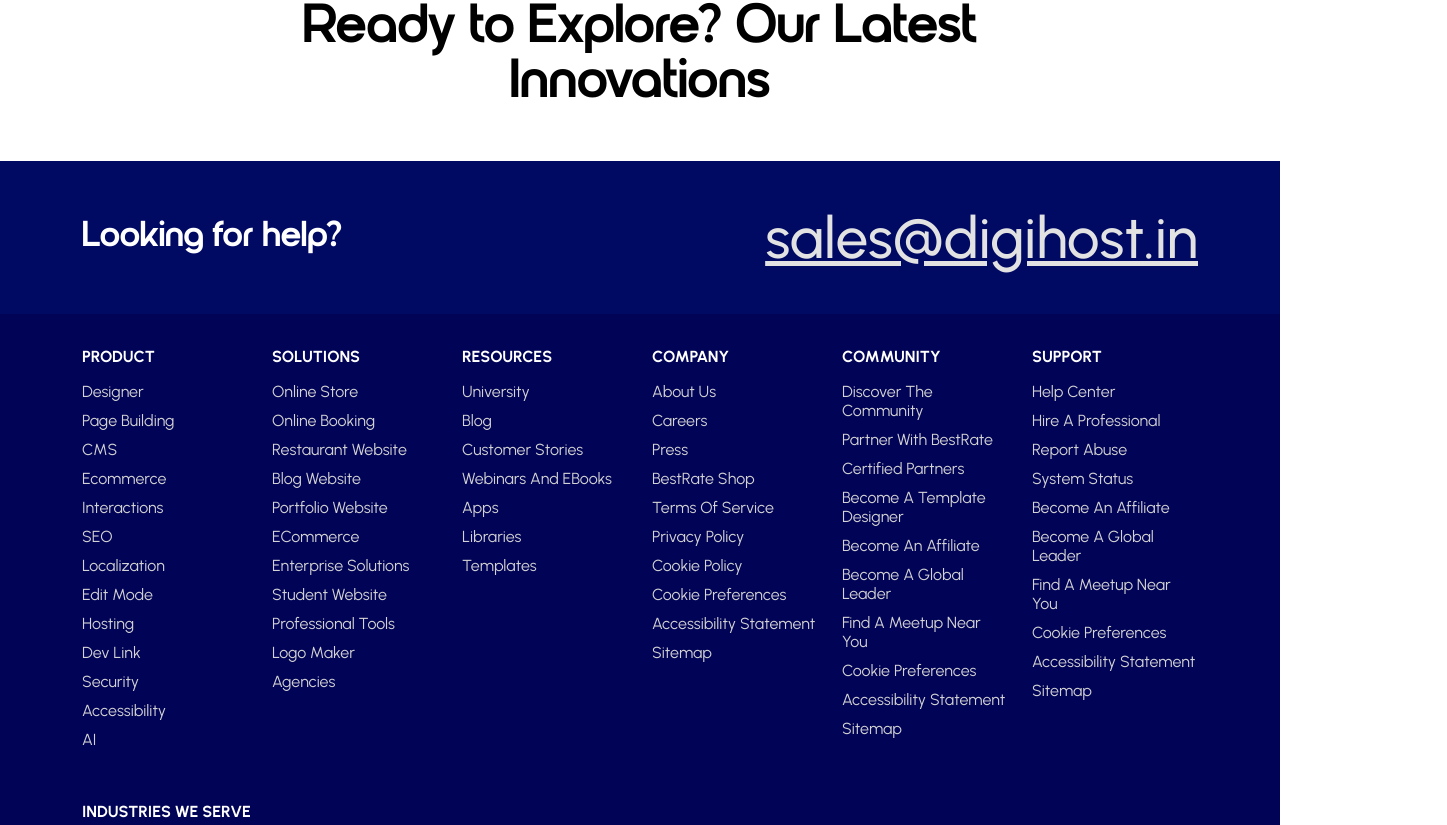
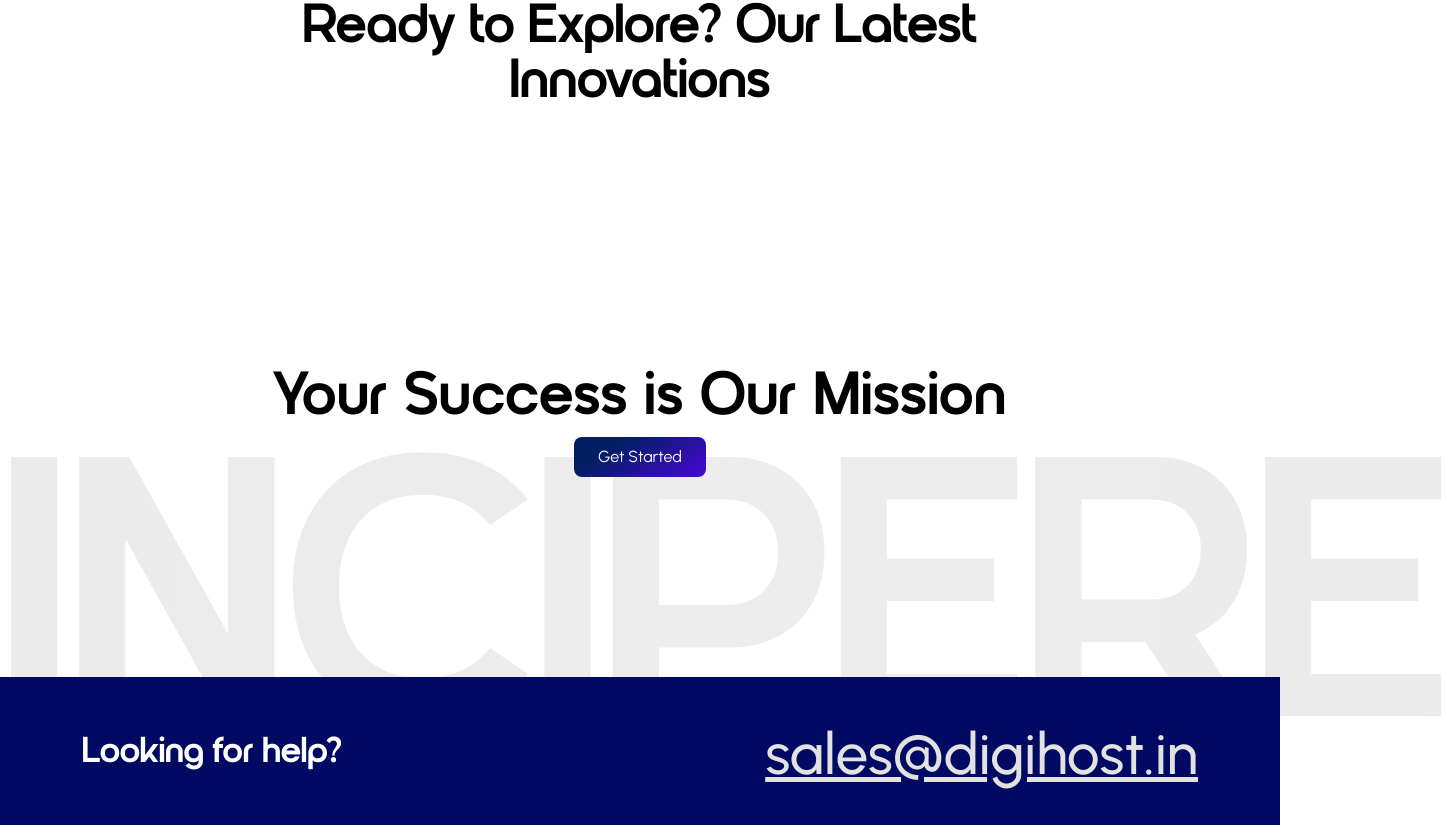
Before and after one commit to manisha-digihost/best-rate-website, a React (Vite) app: page / in a window 1280 px wide. Shown: the part 1455-2280 px from the top of the page, 1447 px wide, since content can reach past the window. Built offline with nearby package versions, Linux system fonts and the light colour scheme.

Commit message:
cta section

```diff
--- a/src/assets/scss/pages/_home.scss
+++ b/src/assets/scss/pages/_home.scss
@@ -191,3 +191,43 @@
     }
   }
 }
+
+// Mession
+
+.mission{
+  position: relative;
+  .content{
+    padding: 150px 0;
+    h2{
+      color: #000;
+      text-align: center;
+      font-family: $ibrand;
+      font-size: 3.8rem;
+      font-style: normal;
+      font-weight: 400;
+      line-height: 76px;
+      letter-spacing: 1.24px;
+    }
+    a{
+      text-align: center;
+    }
+  }
+  .back-text{
+    position: absolute;
+    bottom: -150px;
+    z-index: -1;
+    h2{
+      opacity: 0.39;
+      background: linear-gradient(90deg, #CDCDCD -7.49%, #D1D1D1 46.19%, #CDCDCD 99.87%);
+      background-clip: text;
+      -webkit-background-clip: text;
+      -webkit-text-fill-color: transparent;
+      text-align: center;
+      font-family: $ibrand;
+      font-size: 23.12rem;
+      font-style: normal;
+      font-weight: 400;
+      line-height: normal;
+    }
+  }
+}
--- a/src/components/HomeComponents.jsx
+++ b/src/components/HomeComponents.jsx
@@ -106,3 +106,21 @@ export const ReadyToExplore = () => {
     </div>
   );
 };
+
+export const Mission = () =>{
+  return(
+    <div className="section mission">
+      <div className="content">
+        <div className="container text-center">
+          <h2>Your Success is Our Mission</h2>
+          <a href="#!" className="button">Get Started</a>
+        </div>
+      </div>
+      <div className="back-text">
+        <h2>
+          INCIPERE
+          </h2>
+      </div>
+    </div>
+  )
+}
--- a/src/views/Home.jsx
+++ b/src/views/Home.jsx
@@ -4,6 +4,7 @@ import {
   ExpertyBuild,
   Hero,
   ReadyToExplore,
+  Mission
 } from "../components/HomeComponents";
 
 const Home = () => {
@@ -13,6 +14,7 @@ const Home = () => {
       <DomainName />
       <ExpertyBuild />
       <ReadyToExplore />
+      <Mission />
     </>
   );
 };
```
